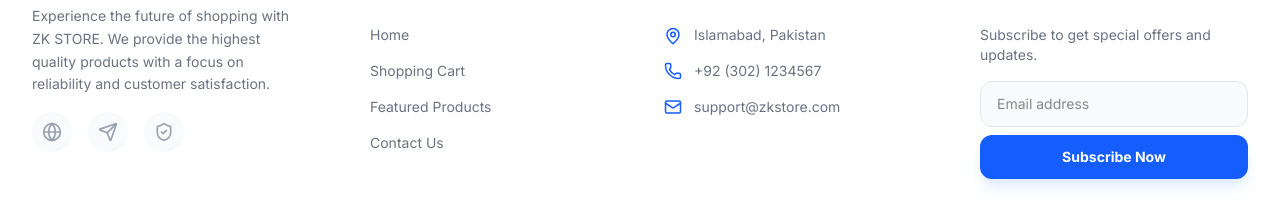
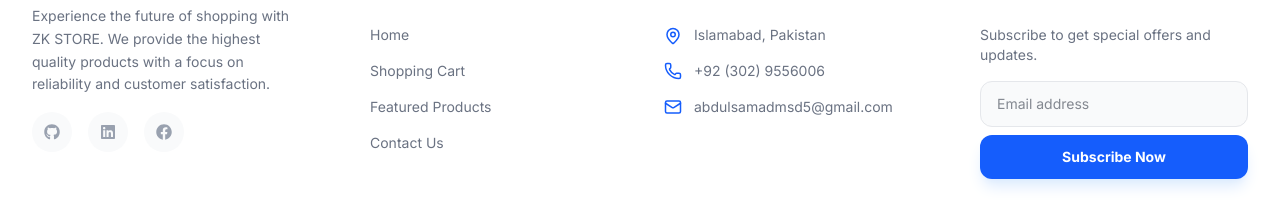
Before and after one commit to abdulsamadmsd/zk-ecommerce-store, a Next.js app: page / in a window 1280 px wide. Shown: the part 3526-3728 px from the top of the page. Built offline with nearby package versions, Linux system fonts and the light colour scheme; no server answers; the database is empty.

Commit message:
Social links added

```diff
--- a/next.config.ts
+++ b/next.config.ts
@@ -3,7 +3,6 @@ import type { NextConfig } from "next";
 const nextConfig: NextConfig = {
   images: {
     remotePatterns: [
-
       {
         protocol: "https",
         hostname: "lh3.googleusercontent.com",
@@ -15,6 +14,14 @@ const nextConfig: NextConfig = {
       {
         protocol: "https",
         hostname: "firebasestorage.googleapis.com",
+      },
+      {
+        protocol: "https",
+        hostname: "res.cloudinary.com",
+      },
+      {
+        protocol: "https",
+        hostname: "encrypted-tbn0.gstatic.com",
       },
     ],
   },
--- a/package.json
+++ b/package.json
@@ -19,6 +19,7 @@
     "react": "19.2.4",
     "react-dom": "19.2.4",
     "react-hot-toast": "^2.6.0",
+    "react-icons": "^5.6.0",
     "three": "^0.184.0"
   },
   "devDependencies": {
--- a/src/components/layouts/Footer.tsx
+++ b/src/components/layouts/Footer.tsx
@@ -2,15 +2,15 @@
 
 import Link from "next/link";
 import {
-  Globe,
-  Send,
+  Github,
+  Linkedin,
+  Facebook,
   Mail,
   MapPin,
   Phone,
   ArrowRight,
-  ShieldCheck,
 } from "lucide-react";
-
+import { FaGithub, FaLinkedin, FaFacebook } from "react-icons/fa";
 export default function Footer() {
   return (
     <footer className="bg-white dark:bg-slate-950 border-t border-gray-100 dark:border-slate-800 pt-16 pb-8 transition-colors duration-500">
@@ -27,15 +27,33 @@ export default function Footer() {
               satisfaction.
             </p>
             <div className="flex space-x-4">
-              <div className="h-10 w-10 rounded-full bg-gray-50 dark:bg-slate-900 flex items-center justify-center text-gray-400 dark:text-slate-500 hover:text-blue-600 dark:hover:text-blue-400 hover:bg-blue-50 dark:hover:bg-blue-900/20 transition-all cursor-pointer">
-                <Globe size={20} />
-              </div>
-              <div className="h-10 w-10 rounded-full bg-gray-50 dark:bg-slate-900 flex items-center justify-center text-gray-400 dark:text-slate-500 hover:text-blue-600 dark:hover:text-blue-400 hover:bg-blue-50 dark:hover:bg-blue-900/20 transition-all cursor-pointer">
-                <Send size={20} />
-              </div>
-              <div className="h-10 w-10 rounded-full bg-gray-50 dark:bg-slate-900 flex items-center justify-center text-gray-400 dark:text-slate-500 hover:text-blue-600 dark:hover:text-blue-400 hover:bg-blue-50 dark:hover:bg-blue-900/20 transition-all cursor-pointer">
-                <ShieldCheck size={20} />
-              </div>
+              <Link
+                href="https://github.com/abdulsamadmsd"
+                target="_blank"
+                rel="noopener noreferrer"
+                aria-label="GitHub profile"
+                className="h-10 w-10 rounded-full bg-gray-50 dark:bg-slate-900 flex items-center justify-center text-gray-400 dark:text-slate-500 hover:text-blue-600 dark:hover:text-blue-400 hover:bg-blue-50 dark:hover:bg-blue-900/20 transition-all"
+              >
+                <FaGithub />
+              </Link>
+              <Link
+                href="https://www.linkedin.com/in/abdulsamadmsd5/"
+                target="_blank"
+                rel="noopener noreferrer"
+                aria-label="LinkedIn profile"
+                className="h-10 w-10 rounded-full bg-gray-50 dark:bg-slate-900 flex items-center justify-center text-gray-400 dark:text-slate-500 hover:text-blue-600 dark:hover:text-blue-400 hover:bg-blue-50 dark:hover:bg-blue-900/20 transition-all"
+              >
+                <FaLinkedin />
+              </Link>
+              <Link
+                href="https://web.facebook.com/abdulsamadmsd22"
+                target="_blank"
+                rel="noopener noreferrer"
+                aria-label="Facebook profile"
+                className="h-10 w-10 rounded-full bg-gray-50 dark:bg-slate-900 flex items-center justify-center text-gray-400 dark:text-slate-500 hover:text-blue-600 dark:hover:text-blue-400 hover:bg-blue-50 dark:hover:bg-blue-900/20 transition-all"
+              >
+                <FaFacebook />
+              </Link>
             </div>
           </div>
 
@@ -114,14 +132,14 @@ export default function Footer() {
                   size={18}
                   className="mr-3 text-blue-600 dark:text-blue-500"
                 />
-                <span>+92 (302) 1234567</span>
+                <span>+92 (302) 9556006</span>
               </li>
               <li className="flex items-center text-gray-500 dark:text-slate-400">
                 <Mail
                   size={18}
                   className="mr-3 text-blue-600 dark:text-blue-500"
                 />
-                <span>support@zkstore.com</span>
+                <span>abdulsamadmsd5@gmail.com</span>
               </li>
             </ul>
           </div>
```
Also changed, not shown: 1 other file (tests, documents, lock files or other folders).
